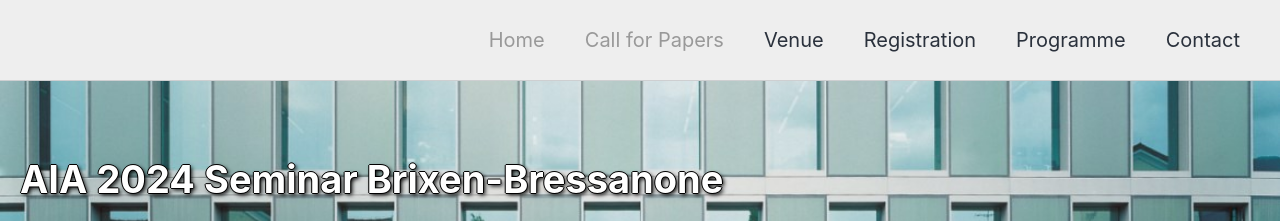
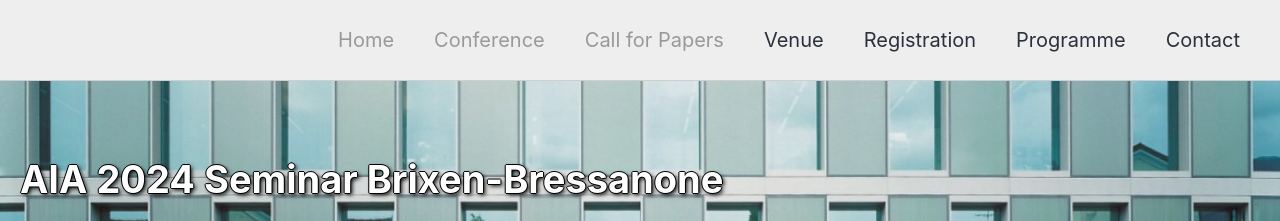
Before and after one commit to gfburton/aiabrixen2024, a Jekyll site: the page built from _pages/home.md, in a window 1280 px wide. Shown: the top 221 px of the page. Built offline with Jekyll 4.4.1, drawn with Linux system fonts in a browser that asks for light colours; cached includes are drawn as plain includes; nearby versions of some CDN libraries.

Commit message:
Update navigation.yml

```diff
--- a/_data/navigation.yml
+++ b/_data/navigation.yml
@@ -3,6 +3,9 @@
 main:
   - title: "Home"
     url: /
+
+  - title: "Conference"
+    url: /conference
 
   - title: "Call for Papers"
     url: /cfp
```
